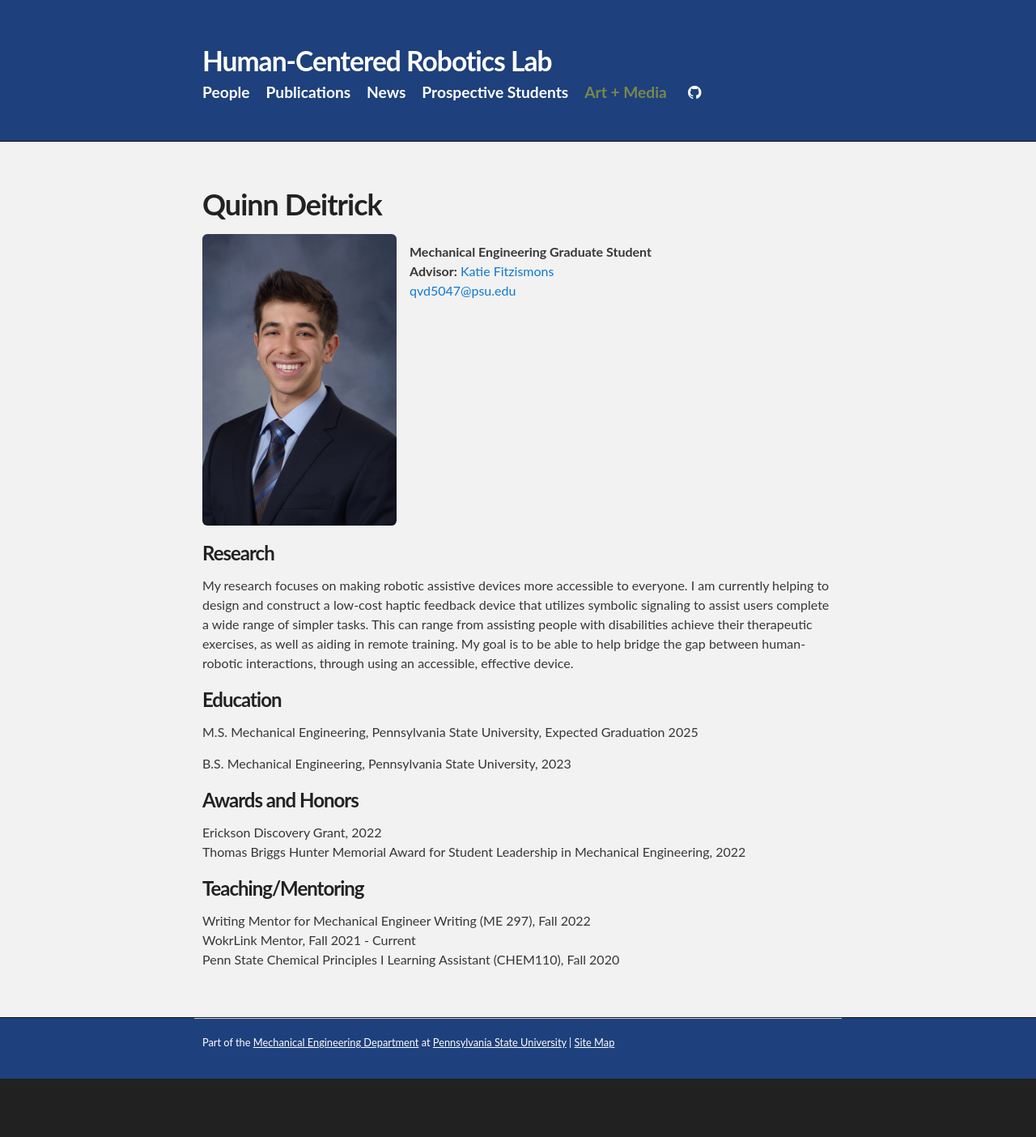
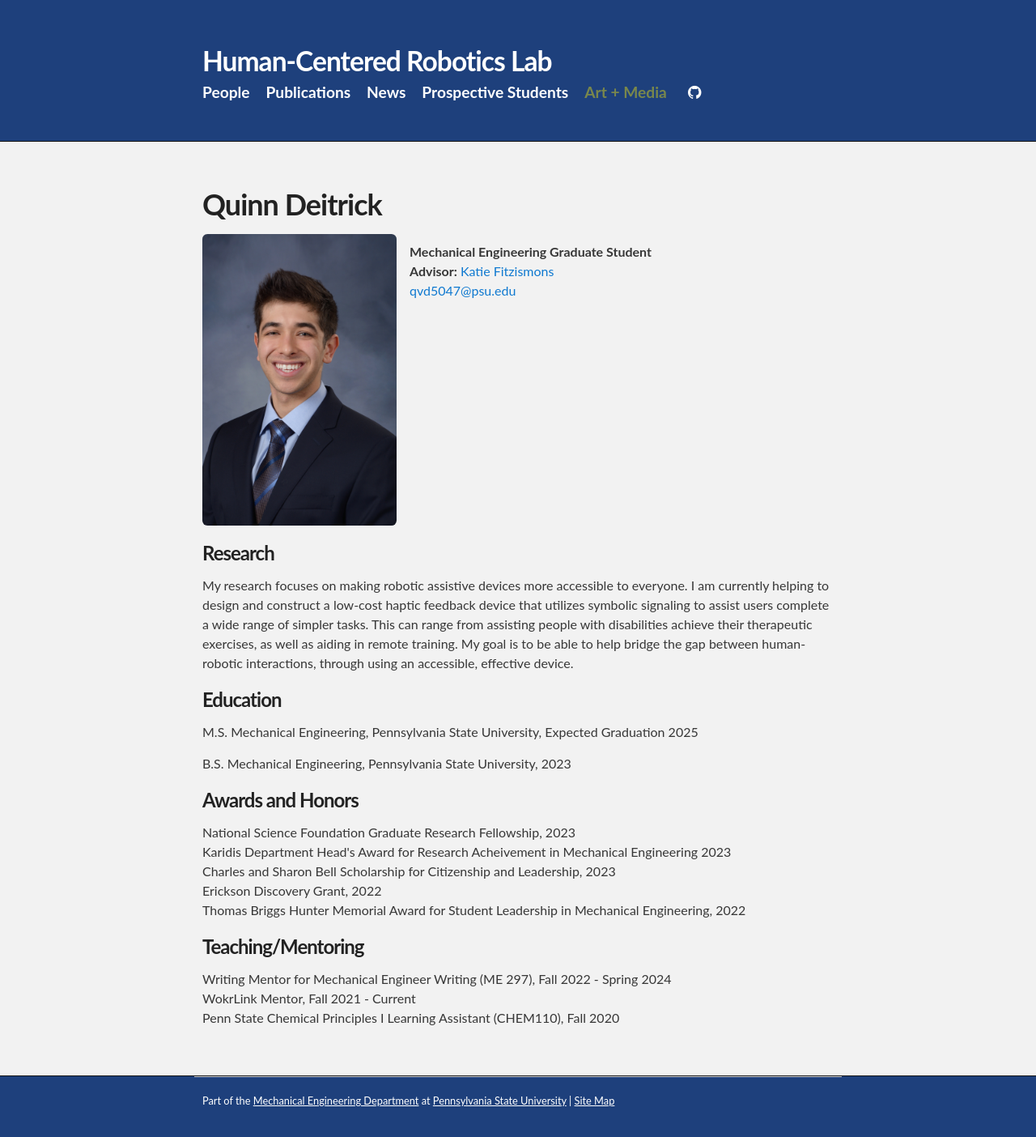
Before and after one commit to psu-hcr/psu-hcr.github.io, a Jekyll site: the page built from people/quinndeitrick.html, in a window 1280 px wide. Shown: the whole page at 81% size. Built offline with Jekyll 4.4.1, drawn with Linux system fonts in a browser that asks for light colours; before the commit the page ends 1332 px from its top, so only the background shows below that.

Commit message:
Update quinndeitrick.html

```diff
--- a/people/quinndeitrick.html
+++ b/people/quinndeitrick.html
@@ -37,12 +37,15 @@ title: Quinn Deitrick
   <p>B.S. Mechanical Engineering, Pennsylvania State University, 2023</p>
 
   <h3>Awards and Honors</h3>
-  <p>Erickson Discovery Grant, 2022
+  <p>National Science Foundation Graduate Research Fellowship, 2023
+  <br>Karidis Department Head's Award for Research Acheivement in Mechanical Engineering 2023
+  <br>Charles and Sharon Bell Scholarship for Citizenship and Leadership, 2023
+  <br>Erickson Discovery Grant, 2022
   <br>Thomas Briggs Hunter Memorial Award for Student Leadership in Mechanical Engineering, 2022
   </p>
 
   <h3>Teaching/Mentoring</h3>
-  <p>Writing Mentor for Mechanical Engineer Writing (ME 297), Fall 2022
+  <p>Writing Mentor for Mechanical Engineer Writing (ME 297), Fall 2022 - Spring 2024
     <br>WokrLink Mentor, Fall 2021 - Current
 	<br>Penn State Chemical Principles I Learning Assistant (CHEM110), Fall 2020
 	</p>
```
